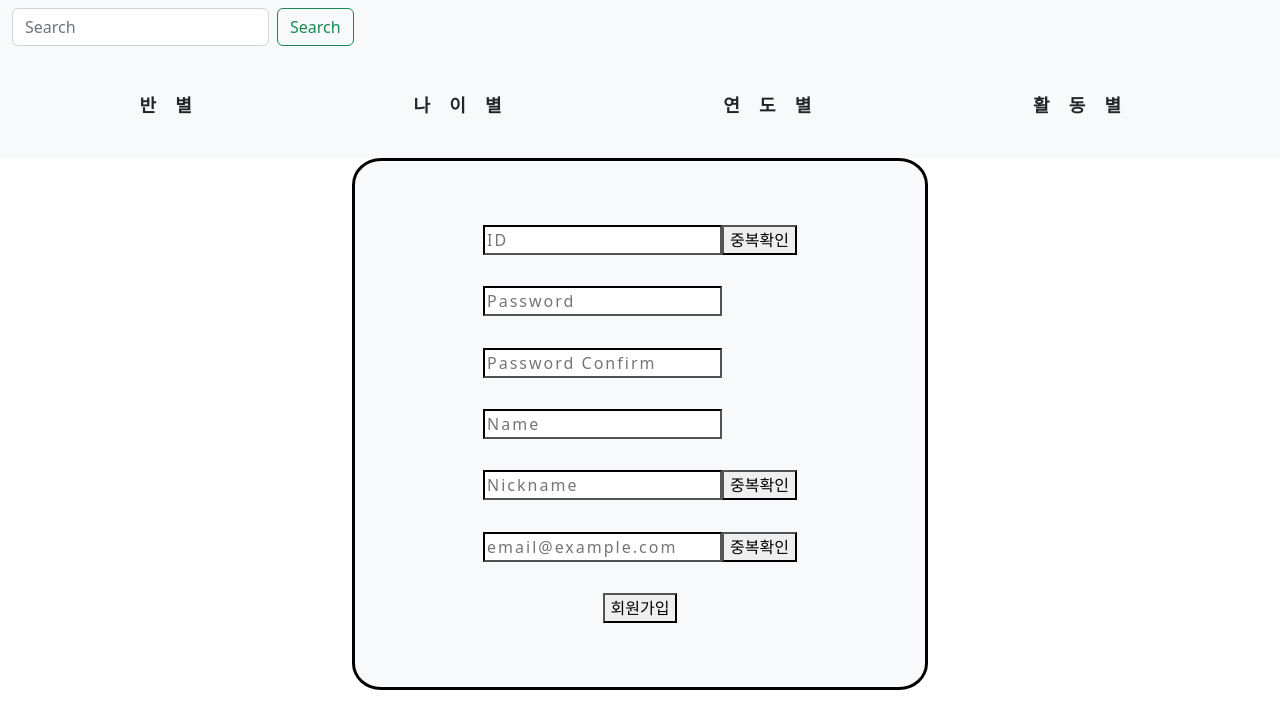
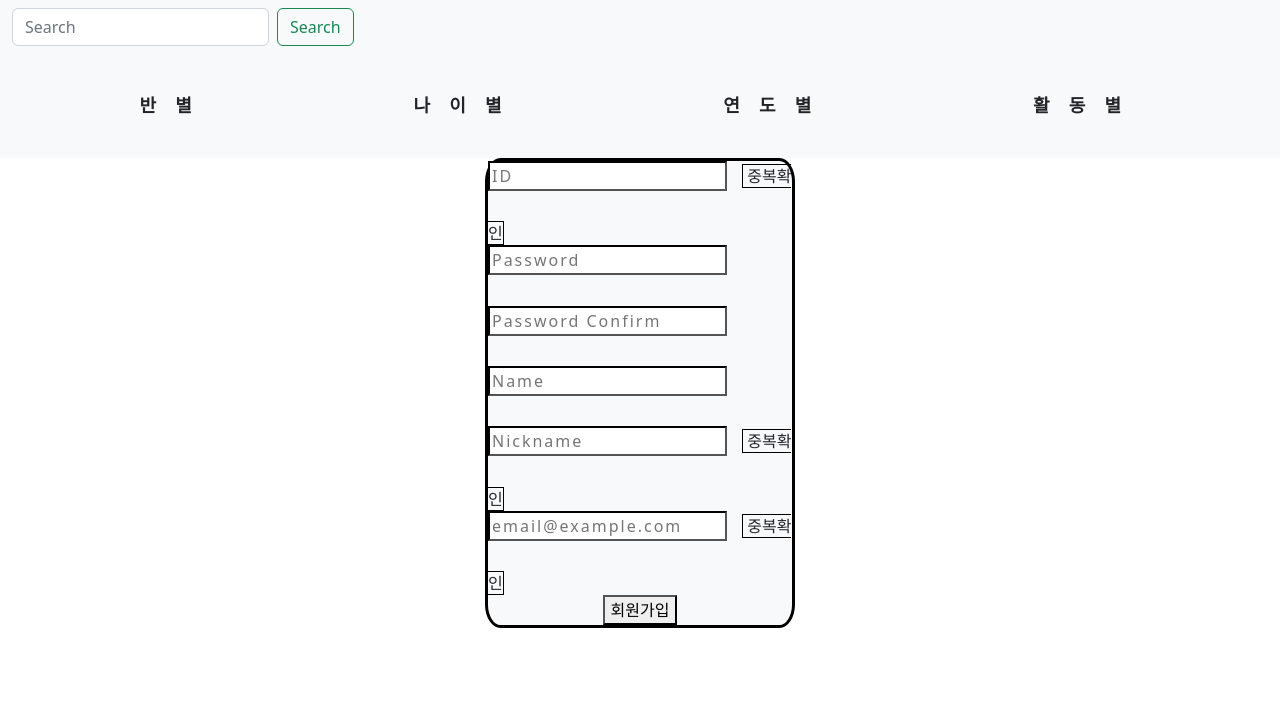
Before and after one commit to osm0517/community-front, a React (Create React App) app: page /user/signup in a window 1280 px wide. Shown: the top 728 px of the page. Built offline with nearby package versions, Linux system fonts and the light colour scheme.

Commit message:
signup test success

```diff
--- a/package.json
+++ b/package.json
@@ -1,4 +1,5 @@
 {
+  "homepage": "https://osm0517.github.io/community-front/",
   "name": "community",
   "version": "0.1.0",
   "private": true,
@@ -17,6 +18,7 @@
     "jquery": "^3.6.1",
     "react": "^18.2.0",
     "react-dom": "^18.2.0",
+    "react-modal": "^3.16.1",
     "react-router-dom": "^5.3.4",
     "react-scripts": "5.0.1",
     "web-vitals": "^2.1.4"
@@ -25,7 +27,9 @@
     "start": "react-scripts start",
     "build": "react-scripts build",
     "test": "react-scripts test",
-    "eject": "react-scripts eject"
+    "eject": "react-scripts eject",
+    "predeploy": "npm run build",
+    "deploy": "gh-pages -d build"
   },
   "eslintConfig": {
     "extends": [
--- a/src/App.css
+++ b/src/App.css
@@ -1,6 +1,6 @@
 .App{
   display: grid;
-  grid-template-rows: 1fr 9fr;
+  grid-template-rows: 1fr 5fr;
 }
 
 .app-div{
--- a/src/Component/Auth/CSS/Login.css
+++ b/src/Component/Auth/CSS/Login.css
@@ -1,7 +1,5 @@
 .login-div{
-    width: fit-content;
     height: fit-content;
-    padding: 5% 10%;
     border: 3px solid black;
     border-radius: 5%;
     margin: 0 auto;
--- a/src/Component/Auth/CSS/Signup.css
+++ b/src/Component/Auth/CSS/Signup.css
@@ -1,3 +1,52 @@
 .signup-button{
     text-align: center;
 }
+
+.signup-input-div{
+    width: 25vw;
+}
+
+.length-warning{
+    color: red;
+    font-weight: bold;
+    display: none;
+}
+
+.signup-auth-div{
+    display: none;
+}
+
+.signup-overlap-button{
+    border: 1px solid black;
+    width: max-content;
+    text-align: center;
+    margin-left: 5%;
+
+}
+
+.signup-exist-div{
+    flex-direction: row;
+    margin-bottom: 5%;
+}
+
+.signup-exist-div p {
+    color: red;
+    font-weight: bold;
+    margin-right: 3%;
+}
+
+.signup-exist-div span {
+    border: 1px solid black;
+}
+
+.userId{
+    display: none;
+}
+
+.nickname{
+    display: none;
+}
+
+.email{
+    display: none;
+}
--- a/src/Component/Auth/JS/Signup.js
+++ b/src/Component/Auth/JS/Signup.js
@@ -1,8 +1,11 @@
 import React, {useState, useEffect} from "react";
+import { Redirect, Route } from "react-router-dom";
+import Modal from 'react-modal';
 import $ from 'jquery';
 
 import '../CSS/Login.css';
 import '../CSS/Signup.css';
+
 
 function Signup() {
 
@@ -13,11 +16,25 @@ function Signup() {
     const [name, setName] = useState("");
     const [nickname, setNickname] = useState("");
     const [email, setEmail] = useState("");
+    const [randomString, setRandomString] = useState("");
+
+    const [idOverlap, setIdOverlap] = useState(false);
+    const [nicknameOverlap, setNicknameOverlap] = useState(false);
+    const [auth, setAuth] = useState(false);
+
+        //바뀌지 않는 상수를 설정
+    const serverCommonURL = "http://localhost:8080"
+    const frontCommonURL = "http://localhost:3000"
+
+    const idMinLength = 5;
+    const idMaxLength = 10;
+    const passwordMinLength = 8;
+    const passwordMaxLength = 13;
 
     //useEffect 정의
 
-    //password와 confirm이 다를 경우 사용자에게 경고
     useEffect(() => {
+        //password와 confirm이 다를 경우 사용자에게 경고
         if(password != confirm){
             $(".signup-password").css("border-color", "red");
             $(".signup-confirm").css("border-color", "red");
@@ -26,13 +43,36 @@ function Signup() {
             $(".signup-password").css("border-color", "black");
             $(".signup-confirm").css("border-color", "black");
         }
+
+        //비밀번호가 설정한 길이 안에 들어오는지 검사
+        if((password.length >= passwordMinLength && password.length <= passwordMaxLength) || password.length == 0){
+            $(".password-max-length").css("display", "none");
+            $(".password-min-length").css("display", "none");
+        }
+        else if(password.length > passwordMaxLength){
+            $(".password-max-length").css("display", "block");
+        }
+        else if(password.length < passwordMinLength){
+            $(".password-min-length").css("display", "block");
+        }
     }, [password, confirm]);
 
-    //바뀌지 않는 상수를 설정
-    const serverCommonURL = "http://localhost:8080"
+    useEffect(() => {
+        if((id.length >= idMinLength && id.length <= idMaxLength) || id.length == 0){
+            $(".id-max-length").css("display", "none");
+            $(".id-min-length").css("display", "none");
+        }
+        else if(id.length > idMaxLength){
+            $(".id-max-length").css("display", "block");
+        }
+        else if(id.length < idMinLength){
+            $(".id-min-length").css("display", "block");
+        }
+    }, [id])
+
 
     //메소드 선언
-    const loginSubmitHandle = (event) => {
+    const signupSubmitHandle = (event) => {
         event.preventDefault();
 
         console.log("==========");
@@ -41,14 +81,29 @@ function Signup() {
         console.log("password => "+password);
         console.log("name => "+name);
         console.log("nickname => "+nickname);
+        console.log("email => "+email);
         console.log("==========");
 
         const signupData = JSON.stringify({
-            "email" : id,
+            "email" : email,
+            "userId" : id,
             "password" : password,
             "name" : name,
             "nickname" : nickname
         })
+
+        if(password != confirm){
+            alert("비밀번호를 동일하게 입력해주세요.");
+        }
+        else if(idOverlap == false){
+            alert("아이디 중복확인을 진행해주세요.");
+        }
+        else if(nicknameOverlap == false){
+            alert("비밀번호 중복확인을 진행해주세요.");
+        }
+        else if(auth == false){
+            alert("이메일 인증을 진행해주세요.");
+        }
 
         //서버와 통신하기 위한 ajax
         $.ajax({
@@ -57,39 +112,109 @@ function Signup() {
             data : signupData,
             dataType : "JSON",
             contentType : "application/json; charset=utf-8"
+        }).then(v => {
+            if(v.status == 'OK'){
+                alert("환영합니다 :)");
+                window.location.replace("/");
+            }else{
+                console.log(v);
+                alert("예상치 못한 에러가 발생했습니다");
+            }
+        }).catch(err => {
+            console.error("signup error => " + err);
+            alert("회원가입을 시도하던 중 catch에 걸림");
         })
     }
 
-    //중복확인을 할 때에 url을 결정
-    const overlapSelectURL = (type) => {
-        switch (type) {
-            case 'id':
-                return `${serverCommonURL}/user/overlap/id`;
-
-            case 'nickname':
-                return `${serverCommonURL}/user/overlap/nickname`;
-
-            case 'email':
-                return `${serverCommonURL}/user/overlap/email`;
-
-            default:
-                console.log("==========");
-                console.log("overlapSelectURL Type Error => " + type);
-                console.log("==========");
-                break;
-        }
+    //인증메일을 전송
+    const authMailSend = () => {
+        $.ajax({
+            url : `${serverCommonURL}/user/overlap/mail`,
+            type : "POST",
+            data : JSON.stringify({"email" : email}),
+            dataType : "JSON",
+            contentType : "application/json; charset=utf-8"
+        }).then(v => {
+            console.log(v)
+        }).catch(err => console.error(err))
     }
 
+    //메일로 받은 문자를 인증
+    const emailAuth = () => {
+        $.ajax({
+            url : `${serverCommonURL}/user/auth?email=${email}&randomString=${randomString}`,
+            type : "GET",
+            dataType : "JSON",
+            contentType : "application/json; charset=utf-8"
+        }).then(v => {
+            setAuth(true);
+            $(".auth").css("display", "none");
+            alert("메일 인증이 성공적으로 이루어졌습니다");
+        }).catch(err => console.error(err))
+    }
+
+    //중복확인을 진행하는 메소드
     const overlap = (type, value) => {
 
+        const a= {}
+        a[type] = value
+
         $.ajax({
-            url : overlapSelectURL(type),
+            url : `${serverCommonURL}/user/overlap/`+type,
             type : "POST",
-            data : JSON.stringify({"data" : value}),
+            data : JSON.stringify(a),
             dataType : "JSON",
             contentType : "application/json; charset=utf-8"
-        }).then(v => console.log(v))
-        .catch(err => console.log(err));
+        }).then(v => {
+            if($(`.${type}`).css("display", "flex")){
+                $(`.${type}`).css("display", "none");
+            }
+            alert(`사용이 가능한 ${type}입니다`)
+            switch (type) {
+                case "email":
+                    $(".signup-auth-div").css("display", "block");
+                    break;
+
+                case "userId" :
+                    setIdOverlap(true);
+                    break;
+
+                case "nickname" :
+                    setNicknameOverlap(true);
+                    break;
+
+                default:
+                    console.error("잘못된 type이 입력됨");
+                    break;
+            }
+        })
+        .catch(err => {
+            if(err.status == 409){
+                $(`.${type}`).css("display", "flex");
+
+                switch (type) {
+                    case "userId" :
+                        setIdOverlap(false);
+                        break;
+
+                    case "nickname" :
+                        setNicknameOverlap(false);
+                        break;
+
+                    default:
+                        console.error("잘못된 type이 입력됨");
+                        break;
+                }
+            }else{
+                console.error("overlap method error => " + err)
+            }
+        })
+    }
+
+    //존재하는 정보가 있다면 계정을 찾을 수 있도록 함
+    //찾는 화면으로 redirect를 함
+    const searchRedirct = () => {
+        window.location.replace(`${frontCommonURL}/user/search/id`);
     }
 
     //input에 값을 변경해주는 메소드
@@ -131,30 +256,54 @@ function Signup() {
 
     return (
         <div className="login-div bg-light">
-            <form>
+            <form onSubmit={signupSubmitHandle}>
                 <input className='login-input' placeholder="ID"
                 onChange={(e) => stateHandler('idChange', e.target.value)}></input>
-                <button className="signup-overlap-button"
-                onClick={() => overlap("id", id)}> 중복확인 </button><br />
+                <span className="signup-overlap-button"
+                onClick={() => overlap("userId", id)}> 중복확인 </span><br />
+                <div className="signup-exist-div userId">
+                    <p> 아이디가 존재합니다 </p>
+                    <span onClick={searchRedirct}> 찾으러 가기 </span>
+                </div>
+                <p className="length-warning id-min-length"> 아이디가 너무 짧습니다 </p>
+                <p className="length-warning id-max-length"> 아이디가 너무 깁니다 </p>
 
                 <input className='login-input signup-password' placeholder="Password"
                 onChange={(e) => stateHandler('passwordChange', e.target.value)}></input><br />
+                <p className="length-warning password-min-length"> 비밀번호가 너무 짧습니다 </p>
+                <p className="length-warning password-max-length"> 비밀번호가 너무 깁니다 </p>
                 <input className='login-input signup-confirm' placeholder="Password Confirm"
                 onChange={(e) => stateHandler('confirmChange', e.target.value)}></input><br />
-
 
                 <input className='login-input' placeholder="Name"
                 onChange={(e) => stateHandler('nameChange', e.target.value)}></input><br />
 
                 <input className='login-input' placeholder="Nickname"
                 onChange={(e) => stateHandler('nicknameChange', e.target.value)}></input>
-                <button className="signup-overlap-button"
-                onClick={() => overlap("nickname", nickname)}> 중복확인 </button><br />
+                <span className="signup-overlap-button"
+                onClick={() => overlap("nickname", nickname)}> 중복확인 </span><br />
+                <div className="signup-exist-div nickname">
+                    <p> 닉네임이 존재합니다 </p>
+                </div>
 
                 <input className ="login-input" placeholder="email@example.com"
                 onChange={(e) => stateHandler('emailChange', e.target.value)}></input>
-                <button className="signup-overlap-button"
-                onClick={() => overlap("email", email)}> 중복확인 </button><br />
+                <span className="signup-overlap-button"
+                onClick={() => overlap("email", email)}> 중복확인 </span><br />
+                <div className="signup-exist-div email" >
+                    <p> 이메일이 존재합니다 </p>
+                    <span onClick={searchRedirct}> 찾으러 가기 </span>
+                </div>
+                <div className="signup-auth-div" >
+                    <input className="login-input auth" placeholder="인증번호"
+                    onChange={(e) => {
+                        setRandomString(e.target.value);
+                    }}></input>
+                    <span className="signup-overlap-button"
+                    onClick={authMailSend}> 발송 </span>
+                    <span className="signup-overlap-button"
+                    onClick={emailAuth}> 인증 </span>
+                </div>
 
                 <div className='signup-button' ><button type="submit"> 회원가입 </button></div>
             </form>
```
Also changed, not shown: 1 other file (tests, documents, lock files or other folders).
